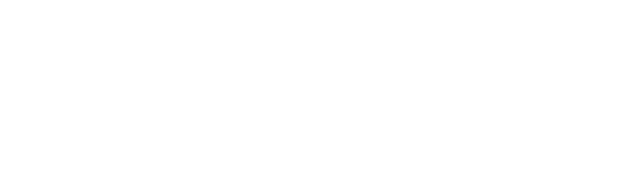
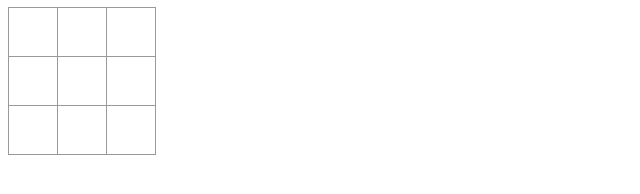
Before and after one commit to RushilJalal/tic-tac-toe, a plain HTML site: page index.html in a window 1280 px wide. Shown: the whole page, without its empty margins (0-640 px from the left). Drawn offline with Linux system fonts and the light colour scheme.

Commit message:
add game board UI

```diff
--- a/index.html
+++ b/index.html
@@ -10,7 +10,23 @@
 </head>
 
 <body>
-
+    <div class="board">
+        <div class="board-row">
+            <button class="square"></button>
+            <button class="square"></button>
+            <button class="square"></button>
+        </div>
+        <div class="board-row">
+            <button class="square"></button>
+            <button class="square"></button>
+            <button class="square"></button>
+        </div>
+        <div class="board-row">
+            <button class="square"></button>
+            <button class="square"></button>
+            <button class="square"></button>
+        </div>
+    </div>
 </body>
 
 </html>
--- a/style.css
+++ b/style.css
@@ -0,0 +1,19 @@
+.square {
+    background: #fff;
+    border: 1px solid #999;
+    float: left;
+    font-size: 30px;
+    font-weight: bold;
+    line-height: 34px;
+    height: 50px;
+    margin-right: -1px;
+    margin-top: -1px;
+    padding: 0;
+    text-align: center;
+    width: 50px;
+}
+
+.board {
+    display: flex;
+    flex-direction: column;
+}
```
